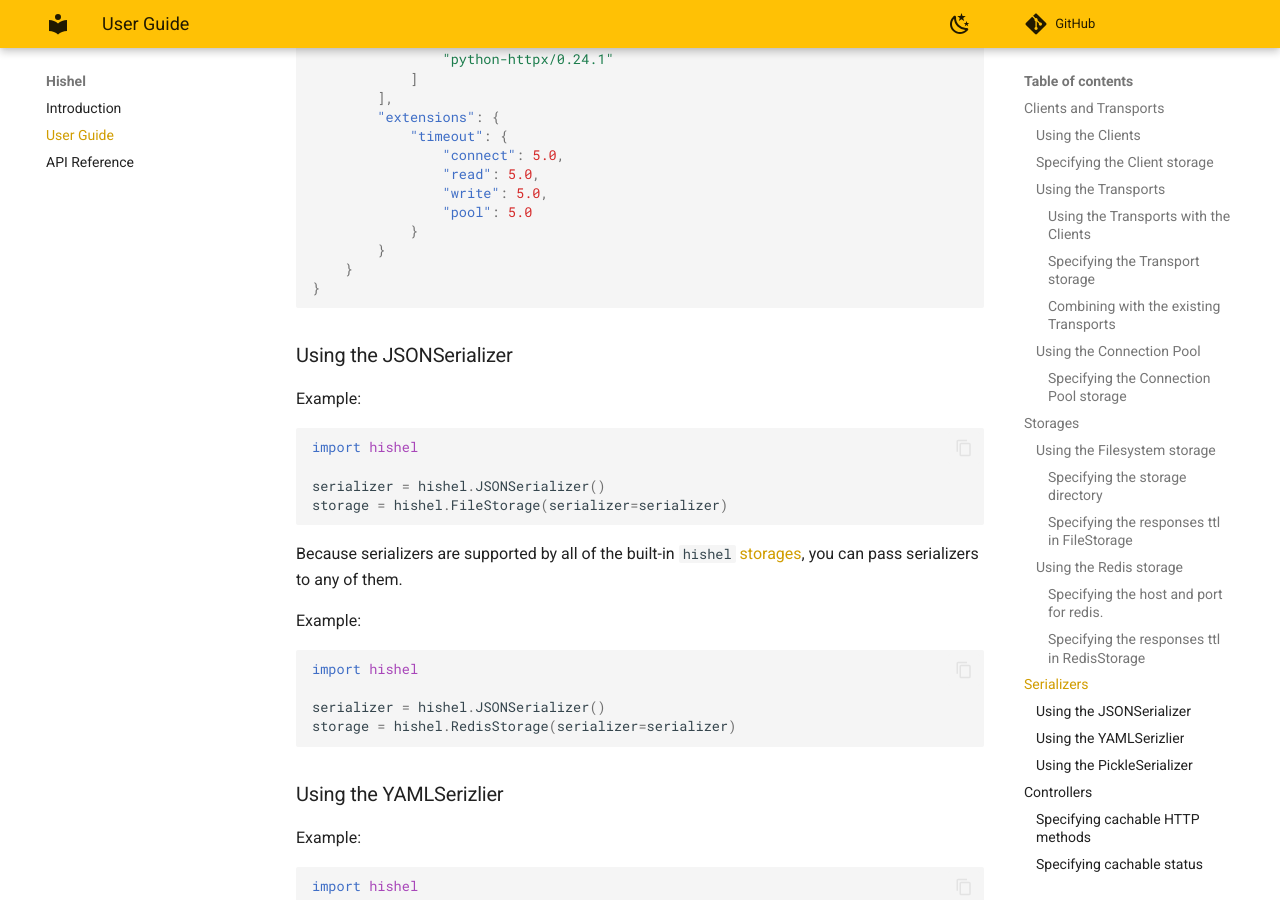
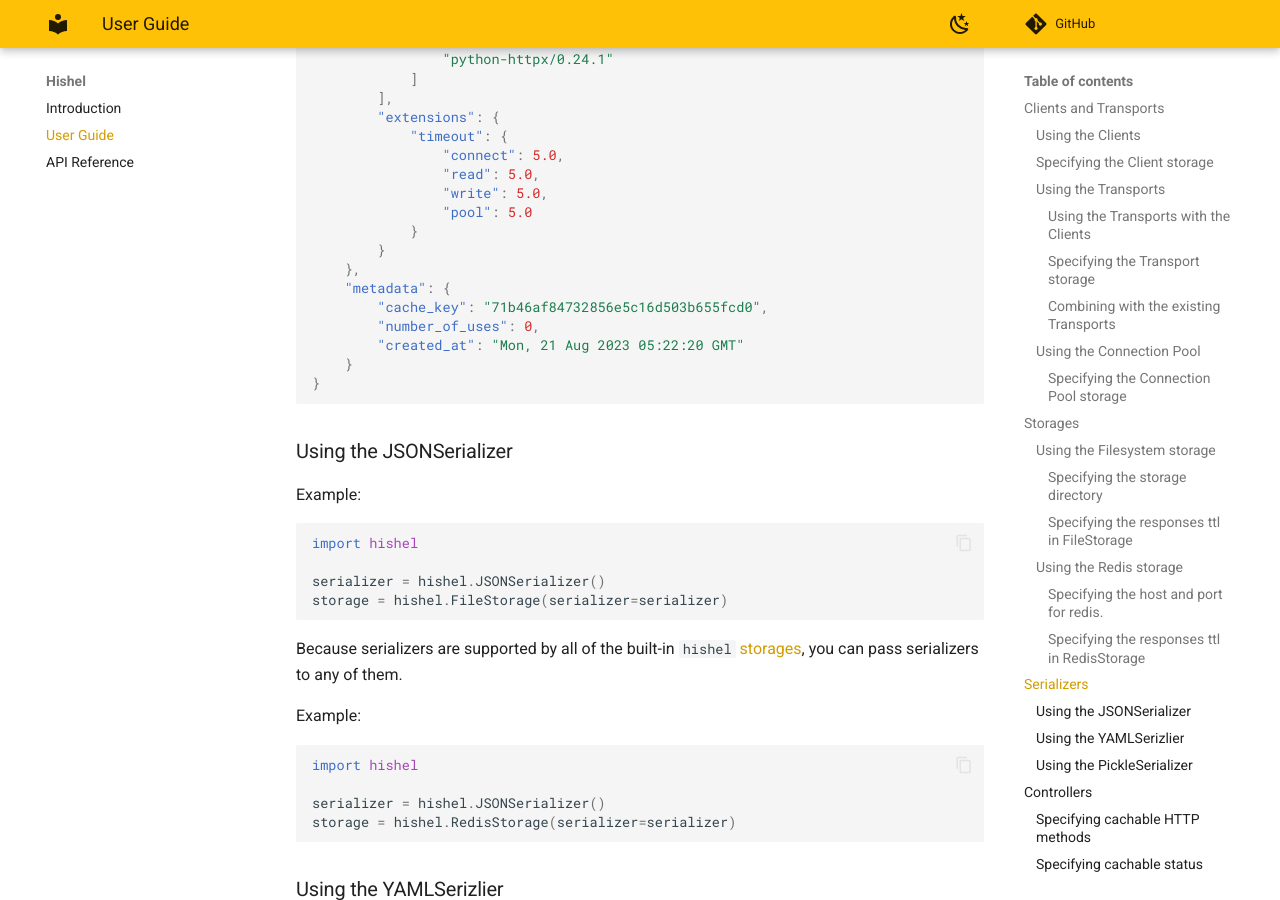
Before and after one commit to karpetrosyan/hishel, an MkDocs documentation site: the page built from docs/userguide.md, in a window 1280 px wide and 900 px high, scrolled down 7829 px. Built offline with MkDocs 1.6.1 and Material for MkDocs 9.7.7, drawn with Linux system fonts in a browser that asks for light colours; comment, search, counter and statistics services are not loaded.

Commit message:
Fix serializer examples (#54)
* Fix docs

* Fix indent

* Fix indent

* Fix indent

* Number of uses

````diff
--- a/docs/userguide.md
+++ b/docs/userguide.md
@@ -380,6 +380,11 @@
                     "pool": 5.0
                 }
             }
+        },
+        "metadata": {
+            "cache_key": "71b46af84732856e5c16d503b655fcd0",
+            "number_of_uses": 0,
+            "created_at": "Mon, 21 Aug 2023 05:22:20 GMT"
         }
     }
     ```
@@ -418,6 +423,10 @@
           read: 5.0
           write: 5.0
           pool: 5.0
+    metadata:
+      cache_key: 71b46af84732856e5c16d503b655fcd0
+      number_of_uses: 0
+      created_at: Mon, 21 Aug 2023 05:22:20 GMT
 
     ```
 
````
